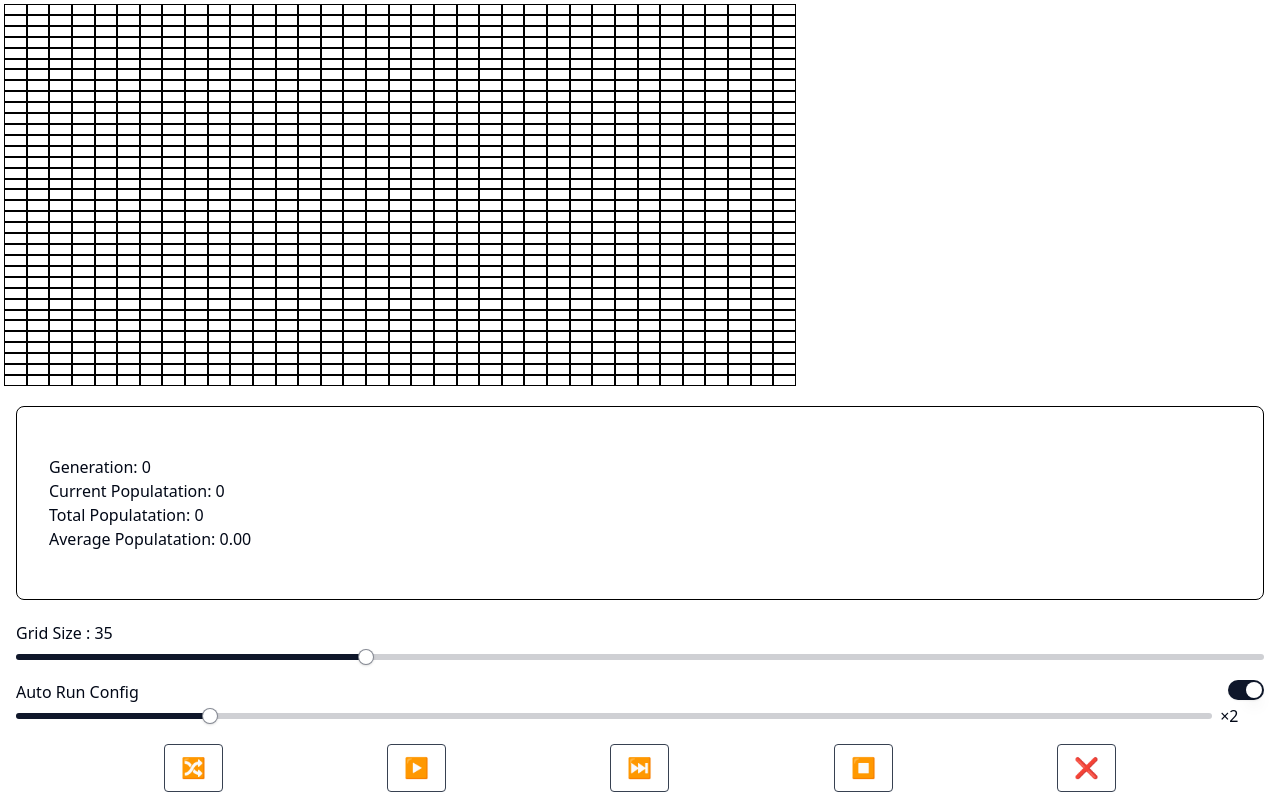
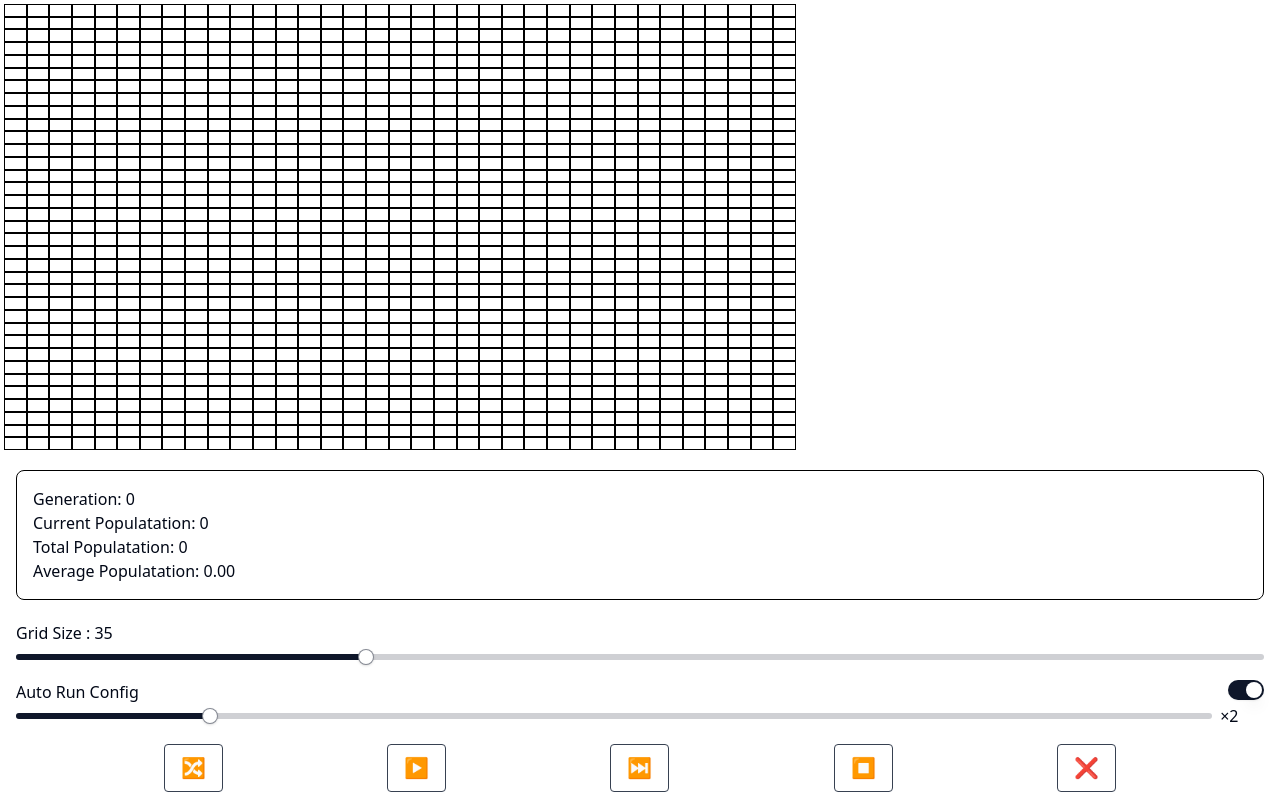
Before and after one commit to InfantAjayVenus/game-of-life, a React (Vite) app: page / in a window 1280 px wide. Built offline with nearby package versions, Linux system fonts and the light colour scheme.

Commit message:
[app] patch: remove unwanted wrappers

```diff
--- a/src/App.tsx
+++ b/src/App.tsx
@@ -38,12 +38,10 @@ export default function App() {
         />
         <div>
           <div className="flex flex-col items-start border border-black m-4 p-4 rounded-lg">
-            <div className="my-8 px-4">
-              <p>Generation: {generation}</p>
-              <p>Current Populatation: {currentPopulation}</p>
-              <p>Total Populatation: {totalPopulation}</p>
-              <p>Average Populatation: {(totalPopulation / generation || 0).toFixed(2)}</p>
-            </div>
+            <p>Generation: {generation}</p>
+            <p>Current Populatation: {currentPopulation}</p>
+            <p>Total Populatation: {totalPopulation}</p>
+            <p>Average Populatation: {(totalPopulation / generation || 0).toFixed(2)}</p>
           </div>
           <div>
             <div className="flex flex-col w-full h-12 px-4 my-2 justify-around">
```
